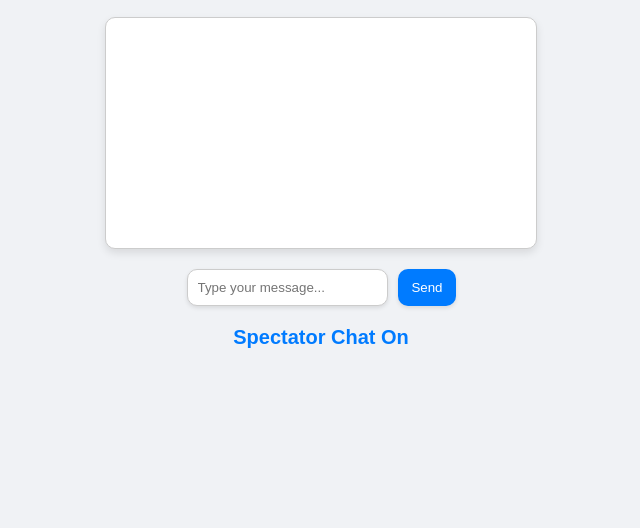
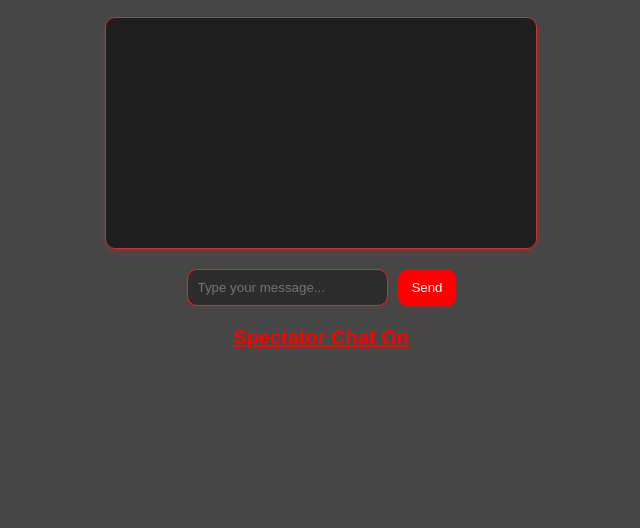
Before and after one commit to GoosMos/Liar_project, a website: page index.html in a window 1280 px wide. Shown: the part 272-800 px from the top of the page, without its empty margins (319-959 px from the left). Drawn offline with Linux system fonts and the light colour scheme.

Commit message:
red theme

```diff
--- a/index.html
+++ b/index.html
@@ -12,16 +12,17 @@
             justify-content: center;
             align-items: center;
             height: 100vh;
-            margin: 0;
+            margin: 0 auto;
             font-family: Arial, sans-serif;
-            background-color: #f0f2f5;
-            color: #333;
+            background-color: #464646;
+            color: #e0e0e0;
+            width: 80%;
         }
 
         h1,
         h2 {
             margin-bottom: 10px;
-            color: #007bff;
+            color: #ff0000;
         }
 
         #status {
@@ -34,11 +35,12 @@
         #spectatorChatContainer {
             width: 400px;
             height: 200px;
-            border: 1px solid #ccc;
+            border: 1px solid #d32f2f;
             border-radius: 10px;
             padding: 15px;
-            background-color: #fff;
-            box-shadow: 0 4px 8px rgba(0, 0, 0, 0.1);
+            background-color: #1e1e1e;
+            color: #e0e0e0;
+            box-shadow: 0 4px 8px rgba(211, 47, 47, 0.2);
             overflow-y: scroll;
             margin-bottom: 20px;
         }
@@ -47,10 +49,12 @@
         #spectatorMessageInput {
             width: calc(100% - 75px);
             padding: 10px;
-            border: 1px solid #ccc;
+            border: 1px solid #d32f2f;
             border-radius: 10px;
             margin-right: 10px;
-            box-shadow: 0 2px 4px rgba(0, 0, 0, 0.1);
+            background-color: #2c2c2c;
+            color: #e0e0e0;
+            box-shadow: 0 2px 4px rgba(211, 47, 47, 0.2);
         }
 
         #sendButton,
@@ -59,16 +63,16 @@
             padding: 10px;
             border: none;
             border-radius: 10px;
-            background-color: #007bff;
+            background-color: #ff0000;
             color: #fff;
             cursor: pointer;
-            box-shadow: 0 2px 4px rgba(0, 0, 0, 0.1);
+            box-shadow: 0 2px 4px rgba(211, 47, 47, 0.2);
             transition: background-color 0.3s ease;
         }
 
         #sendButton:hover,
         #sendSpectatorButton:hover {
-            background-color: #0056b3;
+            background-color: #b71c1c;
         }
 
         #chat p,
@@ -91,23 +95,23 @@
             height: 100vh;
             margin: 0;
             font-family: Arial, sans-serif;
-            background-color: #f0f2f5;
-            color: #333;
+            color: #e0e0e0;
             height: 300px;
         }
 
         #spec-div-toggle {
             font-size: 20px;
             cursor: pointer;
-            color: #007bff;
+            color: #ff0000;
             text-decoration: none;
             margin-top: 20px;
             font-weight: bold;
             transition: color 0.3s ease;
+            text-decoration: underline;
         }
 
         #spec-div-toggle:hover {
-            color: #002954;
+            color: #b71c1c;
         }
 
         #input-div {
@@ -134,7 +138,6 @@
     <a id="spec-div-toggle" onclick="toggleSpectatorChat()">Spectator Chat On</a>
 
     <div id="spec-div">
-
         <div id="spectatorChatContainer">
             <div id="spectatorChat"></div>
         </div>
@@ -143,9 +146,6 @@
             <button id="sendSpectatorButton" onclick="sendSpectatorMessage()">Send</button>
         </div>
     </div>
-    <!-- ------------------------------------------------------------------------------------------------------------------------------ -->
-    <!-- ------------------------------------------------------------------------------------------------------------------------------ -->
-    <!-- ------------------------------------------------------------------------------------------------------------------------------ -->
     <script>
         const socket = new WebSocket('ws://localhost:12000');
 
```
